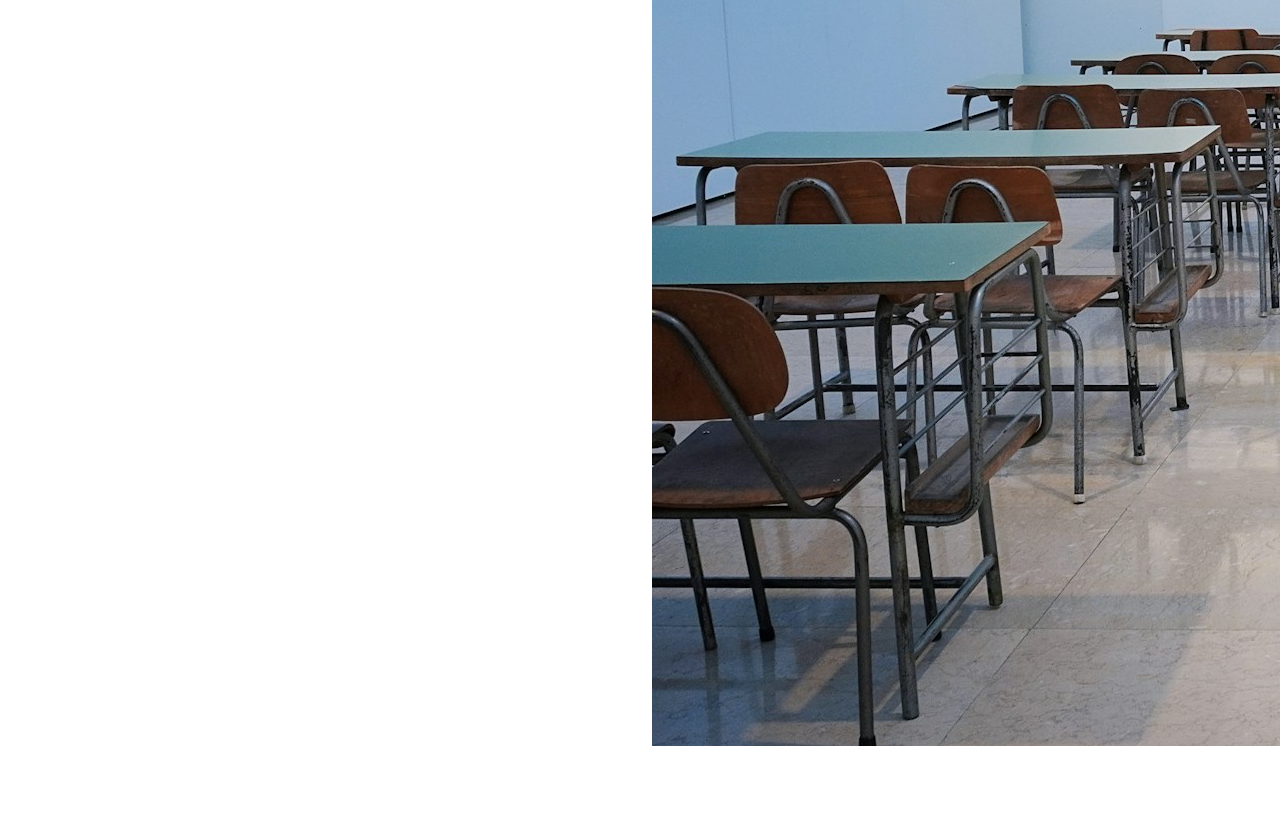
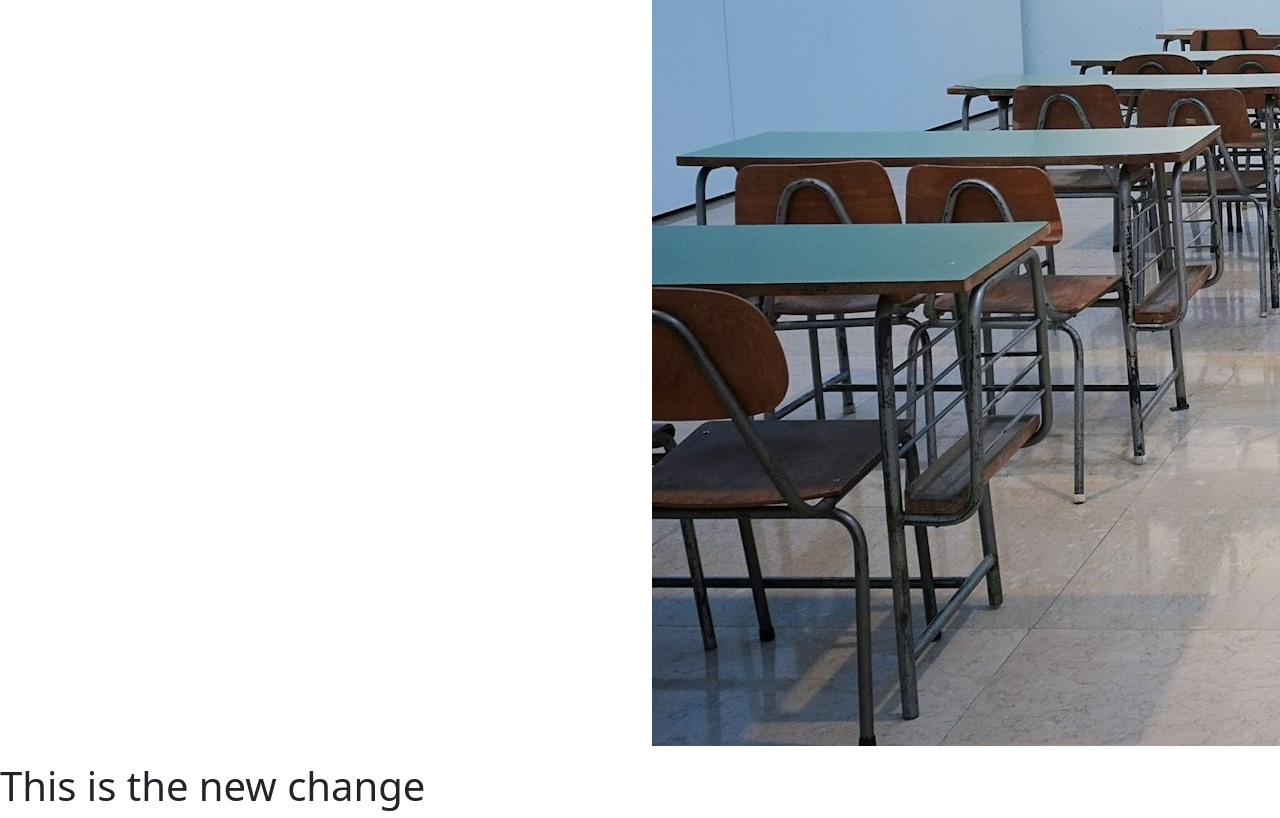
Before and after one commit to Emminice/african-child, a plain HTML site: page contact.html in a window 1280 px wide. Shown: the part 824-1642 px from the top of the page. Before the commit the page ends 1586 px from the top, so only its background shows below. Drawn offline with Linux system fonts and the light colour scheme.

Commit message:
Change the emminice contact file

```diff
--- a/contact.html
+++ b/contact.html
@@ -111,6 +111,9 @@
         </div>
     </section>
 
+
+    <h1>This is the new change</h1>
+
     <script src="assets/js/bootstrap.bundle.min.js"></script>
 </body>
 
```
